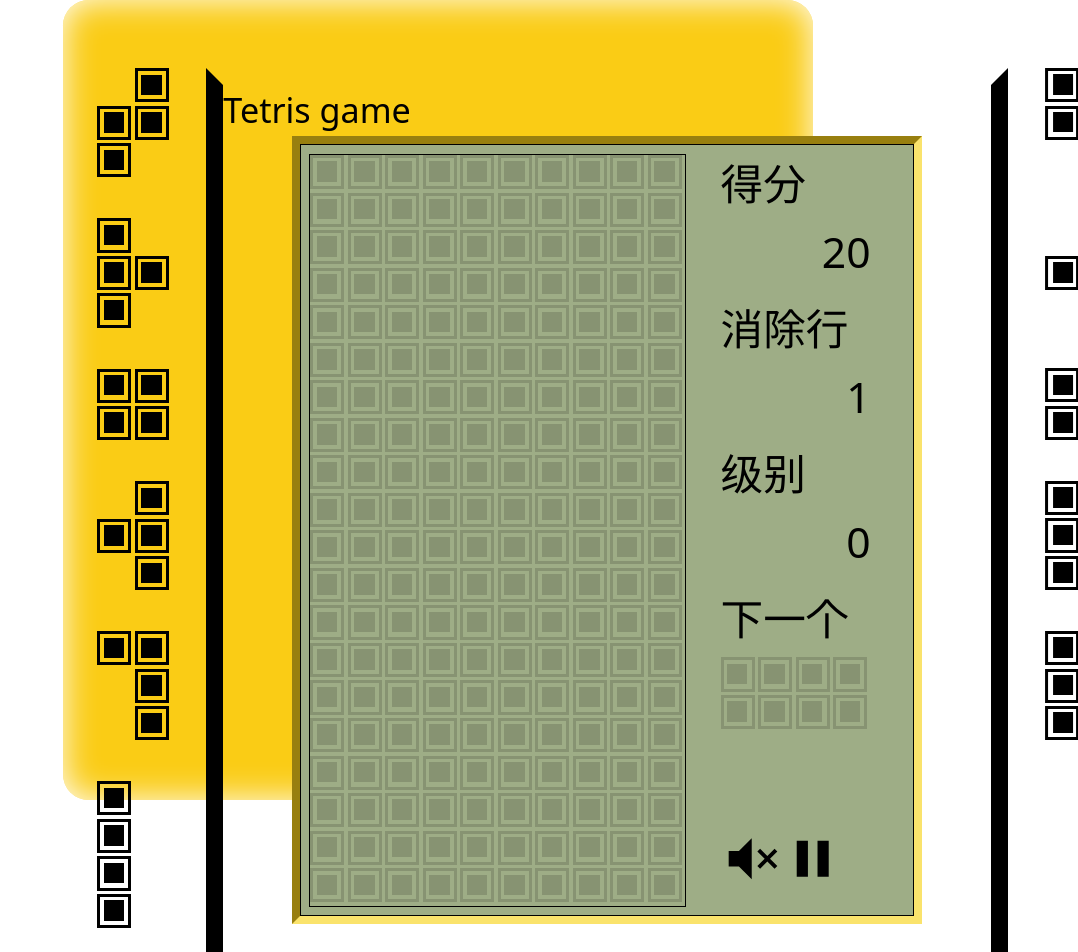
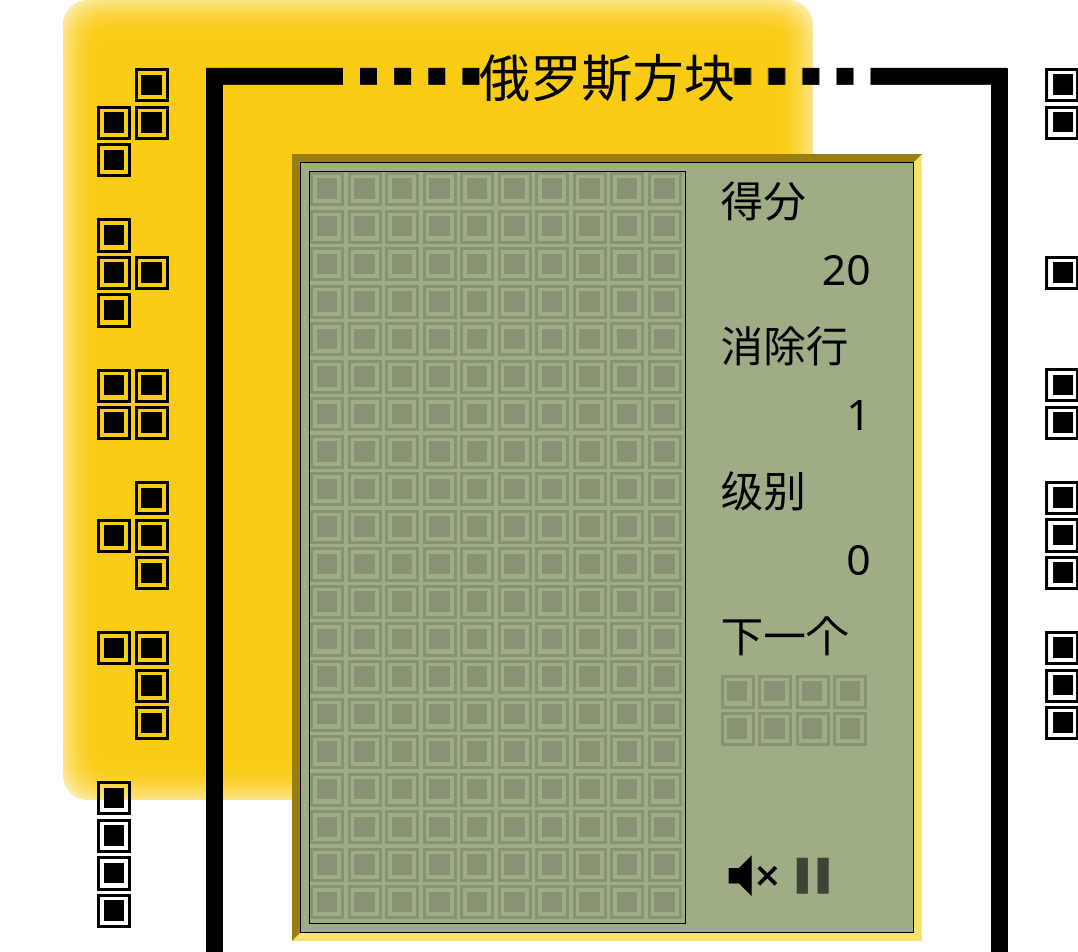
Before and after one commit to xiao-T/react-hook-tetris, a React (Create React App) app: page / in a window 1280 px wide. Shown: the top 952 px of the page, without its empty margins (202-1280 px from the left). Built offline with nearby package versions, Linux system fonts and the light colour scheme.

Commit message:
feat: Header component

```diff
--- a/src/components/GameScreen/index.tsx
+++ b/src/components/GameScreen/index.tsx
@@ -3,13 +3,14 @@
 import React from "react";
 import GameLive from "../GameLive";
 import Status from "../Status";
+import Header from "../Header";
 
 type Props = {};
 
 const GameScreen = (props: Props) => {
   return (
-    <div className="mx-4 flex-1 border-[0.5rem] border-black border-t-[transparent] pb-8">
-      <header>Tetris game</header>
+    <div className="relative mx-4 flex-1 border-[0.5rem] border-black border-t-[transparent] py-8">
+      <Header />
       <div className="border-r-[#987f0f #fae36c #fae36c #987f0f] mx-8 border-[0.25rem] border-b-[#fae36c] border-l-[#987f0f] border-r-[#fae36c] border-t-[#987f0f]">
         <div className="flex border border-black bg-[#9ead86] p-1">
           <GameLive />
--- /dev/null
+++ b/src/components/Header/Decoration/index.tsx
@@ -0,0 +1,22 @@
+// header decoration
+import React, { FC } from "react";
+
+type Props = {
+  isReverse?: boolean;
+};
+
+const HeaderDecoration: FC<Props> = ({ isReverse = false }) => {
+  let offsetClassName = "ml-[-0.5rem]";
+  let reverseClassName = "";
+  if (isReverse) {
+    reverseClassName = "rotate-y-180";
+    offsetClassName = "mr-[-0.5rem]";
+  }
+  return (
+    <i
+      className={`${offsetClassName} ${reverseClassName} relative h-[0.5rem] w-[4rem] bg-black after:absolute after:right-[-1rem] after:top-0 after:block after:h-full after:w-[0.5rem] after:bg-black after:shadow-headerDecoration after:content-['']`}
+    />
+  );
+};
+
+export default HeaderDecoration;
--- /dev/null
+++ b/src/components/Header/index.tsx
@@ -0,0 +1,16 @@
+// header component
+
+import React, { FC } from "react";
+import HeaderDecoration from "./Decoration";
+
+const Header: FC = () => {
+  return (
+    <header className="absolute left-0 top-[-0.25rem] flex w-full translate-y-[-50%] items-center justify-between text-center text-2xl">
+      <HeaderDecoration />
+      <span>俄罗斯方块</span>
+      <HeaderDecoration isReverse />
+    </header>
+  );
+};
+
+export default Header;
--- a/src/components/Icon/index.tsx
+++ b/src/components/Icon/index.tsx
@@ -7,15 +7,25 @@ type Props = {
   name: "No Sound" | "Pause";
   size?: `${number}${Unit}`;
   active?: boolean;
+  animate?: boolean;
 };
 
-const Icon: FC<Props> = ({ name, size = "1.8rem", active = true }) => {
+const Icon: FC<Props> = ({
+  name,
+  size = "1.8rem",
+  active = true,
+  animate = false,
+}) => {
   let opacityClassName = "opacity-1";
+  let animateClassName = "";
   if (!active) {
     opacityClassName = "opacity-0.2";
   }
+  if (animate) {
+    animateClassName = "animate-flash";
+  }
   return (
-    <i className={`block ${opacityClassName}`}>
+    <i className={`block ${opacityClassName} ${animateClassName}`}>
       {name === "No Sound" && <NoSoundIcon width={size} height={size} />}
       {name === "Pause" && <PauseIcon width={size} height={size} />}
     </i>
--- a/src/components/Status/index.tsx
+++ b/src/components/Status/index.tsx
@@ -37,7 +37,7 @@ const Status: FC<Props> = () => {
       </div>
       <div className="mb-2 flex">
         <Icon active={false} name="No Sound" />
-        <Icon name="Pause" />
+        <Icon name="Pause" animate />
       </div>
     </div>
   );
--- a/tailwind.config.js
+++ b/tailwind.config.js
@@ -15,11 +15,21 @@ module.exports = {
   theme: {
     boxShadow: {
       container: "0 0 1rem #fff inset",
+      headerDecoration: "1rem 0 0 #000, 2rem 0 0 #000, 3rem 0 0 #000",
       button:
         "0 0.5rem 1rem rgba(255, 255, 255, 0.8) inset, 0 -0.5rem 1rem rgba(0, 0, 0, 0.8) inset",
       buttonActive:
         "0 -0.5rem 1rem rgba(0, 0, 0, 0.8) inset, 0 0.5rem 1rem rgba(255, 255, 255, 0.8) inset",
     },
+    keyframes: {
+      flash: {
+        "0%": { opacity: 1 },
+        "100%": { opacity: 0.2 },
+      },
+    },
+    animation: {
+      flash: "flash 0.5s steps(2, start) infinite",
+    },
   },
   plugins: [rotateY],
 };
```
